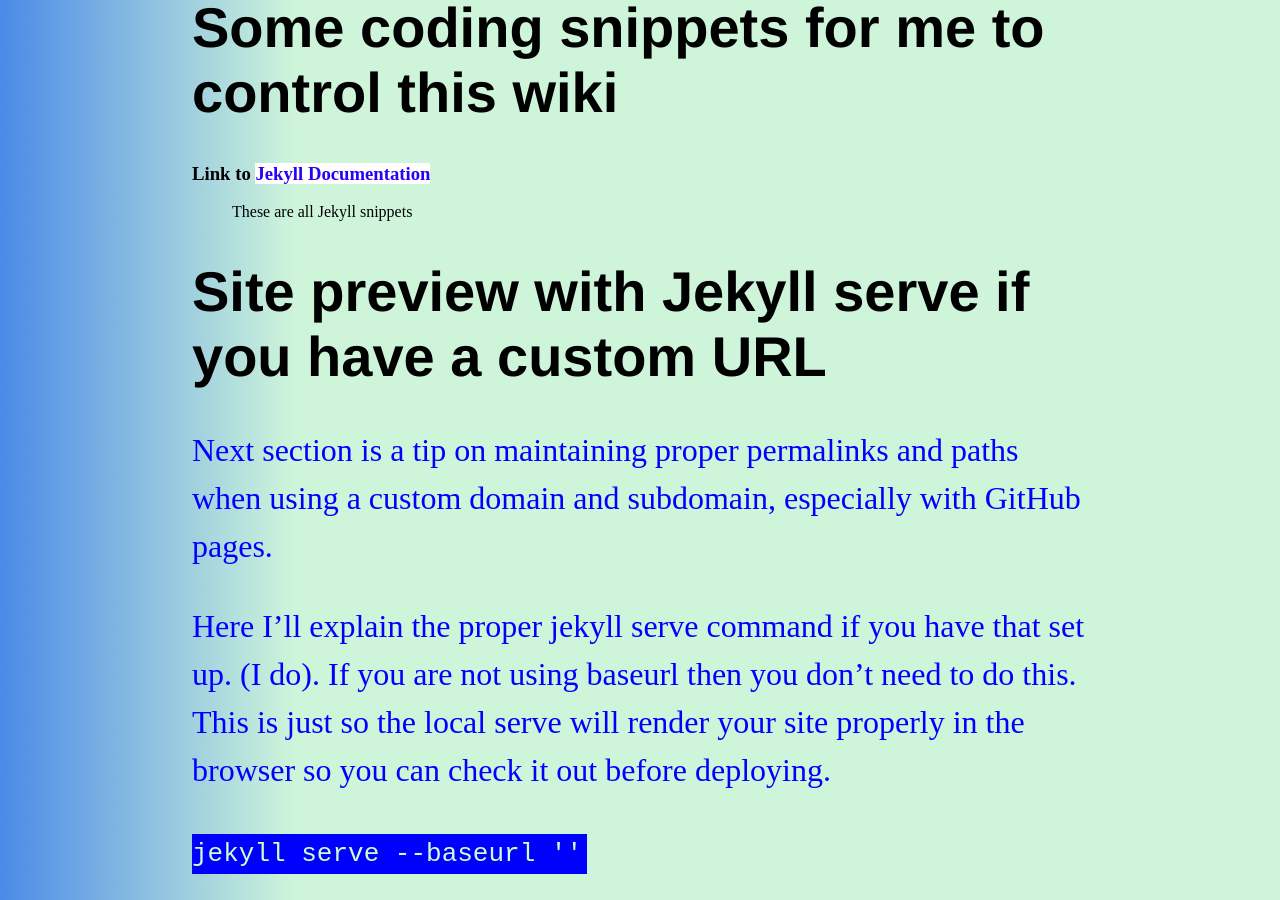
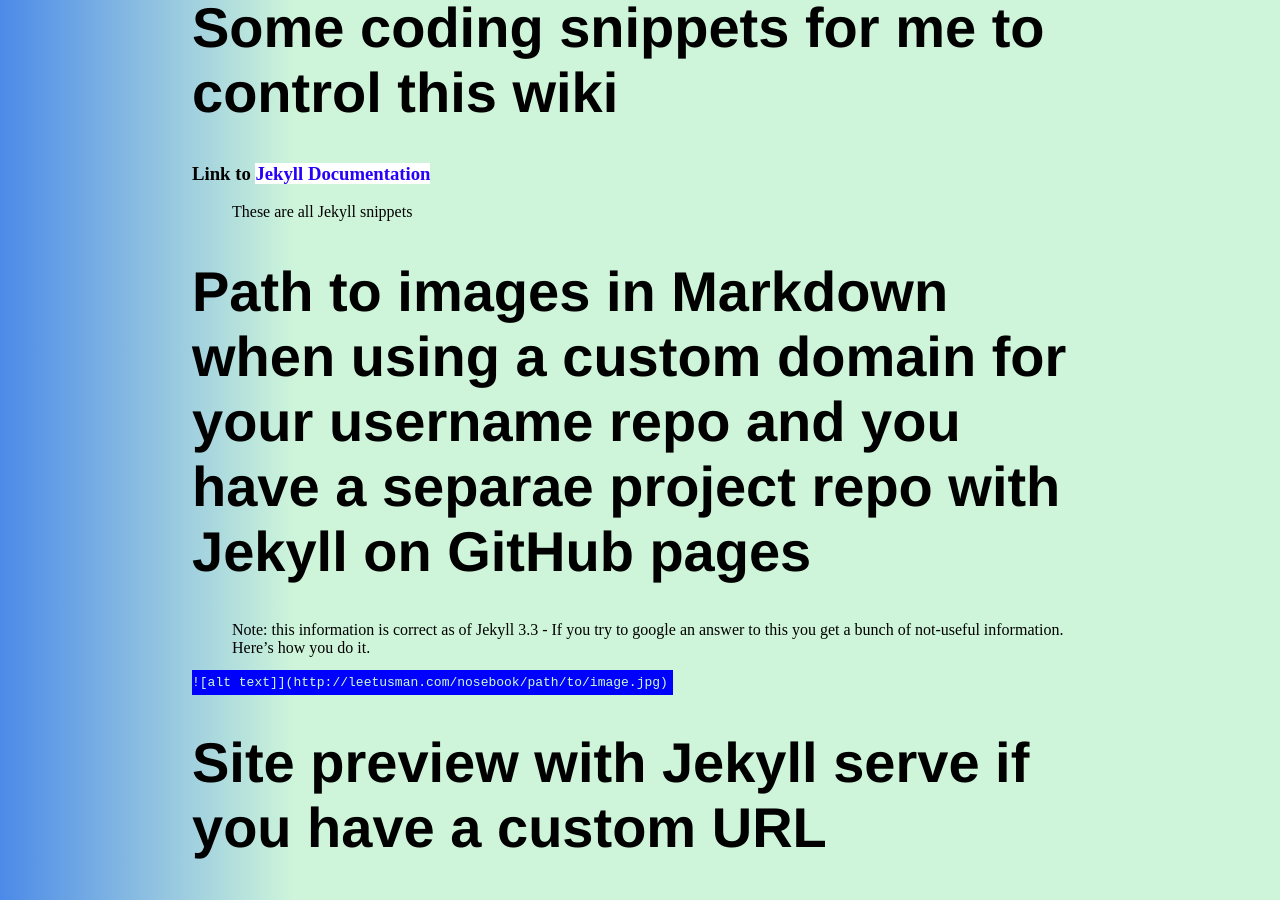
Before and after one commit to lee2sman/nosebook, a Jekyll site: the page built from _posts/2018-02-04-jekyll-cheatsheet.md, in a window 1280 px wide and 900 px high, scrolled down 412 px. Built offline with Jekyll 4.4.1, drawn with Linux system fonts in a browser that asks for light colours.

Commit message:
fixed path/to/images in markdown

````diff
--- a/_posts/2018-02-04-jekyll-cheatsheet.md
+++ b/_posts/2018-02-04-jekyll-cheatsheet.md
@@ -10,6 +10,14 @@ categories: programming
 ### Link to [Jekyll Documentation](https://jekyllrb.com/docs/home/)
 
 * These are all Jekyll snippets
+
+# Path to images in Markdown when using a custom domain for your username repo and you have a separae project repo with Jekyll on GitHub pages
+
+* Note: this information is correct as of Jekyll 3.3 - If you try to google an answer to this you get a bunch of not-useful information. Here's how you do it.
+
+```
+![alt text]]({{"/path/to/image.jpg" | absolute_url}})
+```
 
 # Site preview with Jekyll serve if you have a custom URL
 
````
Also changed, not shown: _posts/2017-10-25-cabinets-and-inspiration.md (+1 -1 lines), _posts/2017-11-24-money-making-hardware.md (+1 -1 lines), _posts/2018-01-27-paint-em-up.md (+1 -1 lines), _posts/2017-09-26-prof-dr-style.md (line endings or trailing spaces), _posts/2017-11-24-compu-fam.md (line endings or trailing spaces).
